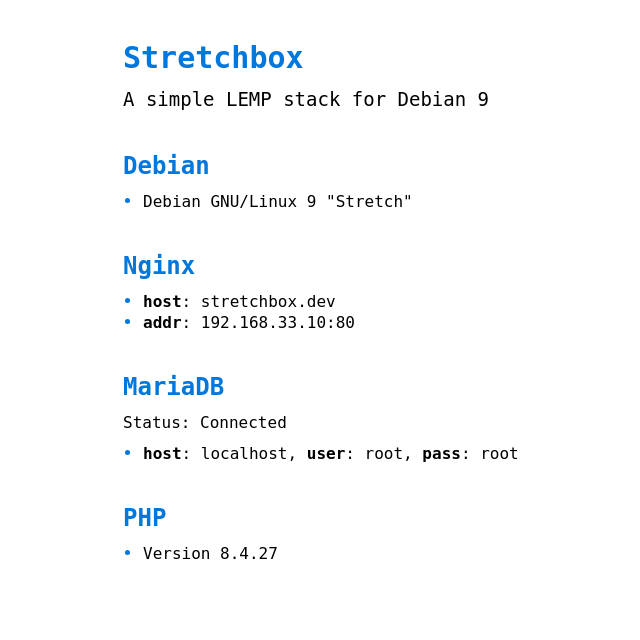
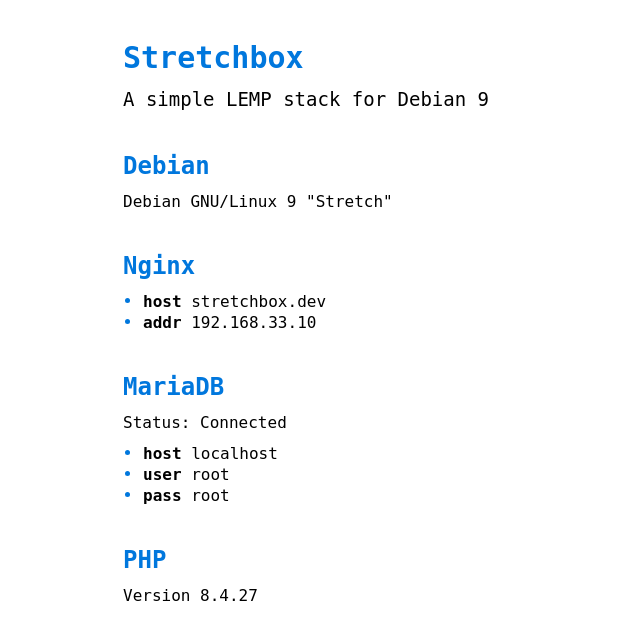
Before and after one commit to honeymustard/stretchbox, a PHP site: page / in a window 1280 px wide. Shown: the top 640 px of the page, without its empty margins (117-757 px from the left). Run offline with PHP 8.4, Linux system fonts and the light colour scheme.

Commit message:
minor cosmetic changes

```diff
--- a/index.php
+++ b/index.php
@@ -94,16 +94,14 @@
 
             <div class="block">
                 <h3>Debian</h3>
-                <ul>
-                    <li>Debian GNU/Linux 9 "Stretch"</li>
-                </ul>
+                <p class="para">Debian GNU/Linux 9 "Stretch"</p>
             </div>
 
             <div class="block">
                 <h3>Nginx</h3>
                 <ul>
-                    <li><b>host</b>: stretchbox.dev</li>
-                    <li><b>addr</b>: 192.168.33.10:80</li>
+                    <li><b>host</b> stretchbox.dev</li>
+                    <li><b>addr</b> 192.168.33.10</li>
                 </ul>
             </div>
 
@@ -113,15 +111,15 @@
                 <h3>MariaDB</h3>
                 <p class="para">Status: <?php echo $db->connect_errno ? 'Not connected' : 'Connected'; ?></p>
                 <ul>
-                    <li><b>host</b>: localhost, <b>user</b>: root, <b>pass</b>: root</li>
+                    <li><b>host</b> localhost</li>
+                    <li><b>user</b> root</li>
+                    <li><b>pass</b> root</li>
                 </ul>
             </div>
 
             <div class="block">
                 <h3>PHP</h3>
-                <ul>
-                    <li>Version <?php echo PHP_VERSION; ?></li>
-                </ul>
+                <p class="para">Version <?php echo PHP_VERSION; ?></p>
             </div>
         </div>
     </body>
```
